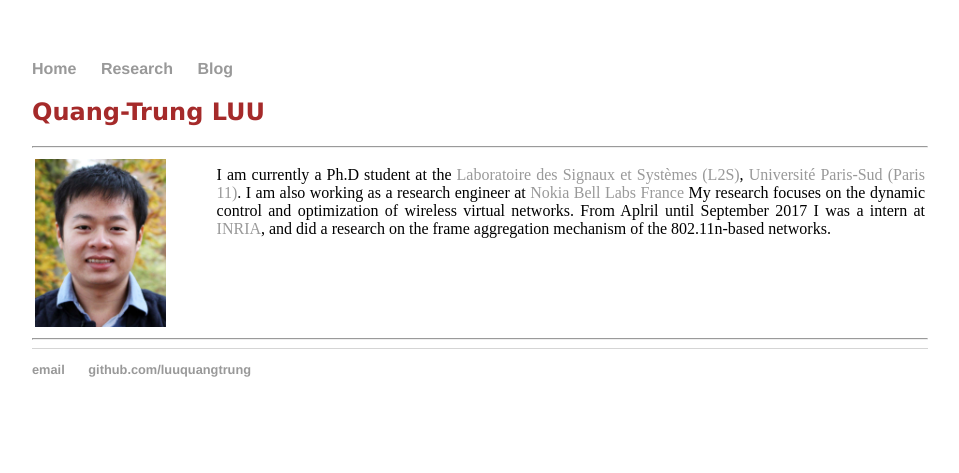
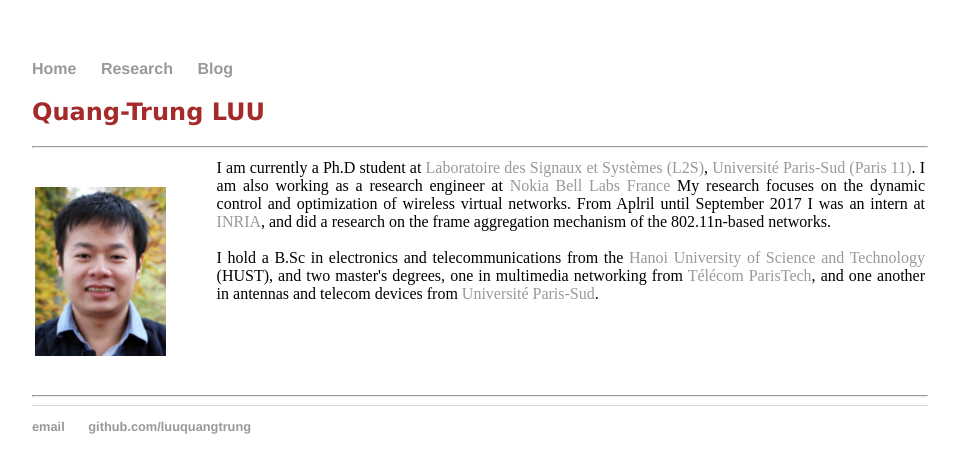
Before and after one commit to luuquangtrung/luuquangtrung.github.io_v1, a Jekyll site: the page built from index.html, in a window 1280 px wide. Shown: the top 473 px of the page, without its empty margins (160-1119 px from the left). Built offline with Jekyll 4.4.1, drawn with Linux system fonts in a browser that asks for light colours.

Commit message:
Update index.html

```diff
--- a/index.html
+++ b/index.html
@@ -20,12 +20,17 @@ title: Quang-Trung Luu
         </td>
 
         <td width="80%" align = "justify">
-        I am currently a Ph.D student at the <a href="http://www.u-psud.fr/" target="_blank" rel="nofollow">Laboratoire des Signaux et Systèmes (L2S)</a>,
+        I am currently a Ph.D student at
+		<a href="http://www.l2s.centralesupelec.fr/" target="_blank" rel="nofollow">Laboratoire des Signaux et Systèmes (L2S)</a>,
 		<a href="http://www.u-psud.fr/" target="_blank" rel="nofollow">Universit&eacute; Paris-Sud (Paris 11)</a>.
 		I am also working as a research engineer at <a href="https://www.bell-labs.com/" target="_blank" rel="nofollow">Nokia Bell Labs France</a>
 		My research focuses on the dynamic control and optimization of wireless virtual networks.
-		From Aplril until September 2017 I was a intern at <a href="https://team.inria.fr/dante/">INRIA</a>,
+		From Aplril until September 2017 I was an intern at <a href="https://team.inria.fr/dante/">INRIA</a>,
 		and did a research on the frame aggregation mechanism of the 802.11n-based networks.
+		<div>&nbsp;</div>
+		I hold a B.Sc in electronics and telecommunications from the <a href="https://en.hust.edu.vn/" target="_blank" rel="nofollow">Hanoi University of Science and Technology</a> (HUST),
+		and two master's degrees, one in multimedia networking from <a href="http://www.telecom-paristech.fr/" target="_blank" rel="nofollow">Télécom ParisTech</a>,
+		and one another in antennas and telecom devices from <a href="http://www.u-psud.fr/" target="_blank" rel="nofollow">Université Paris-Sud</a>.
 </div>
 <p>&nbsp;</p>
         </td>
```
